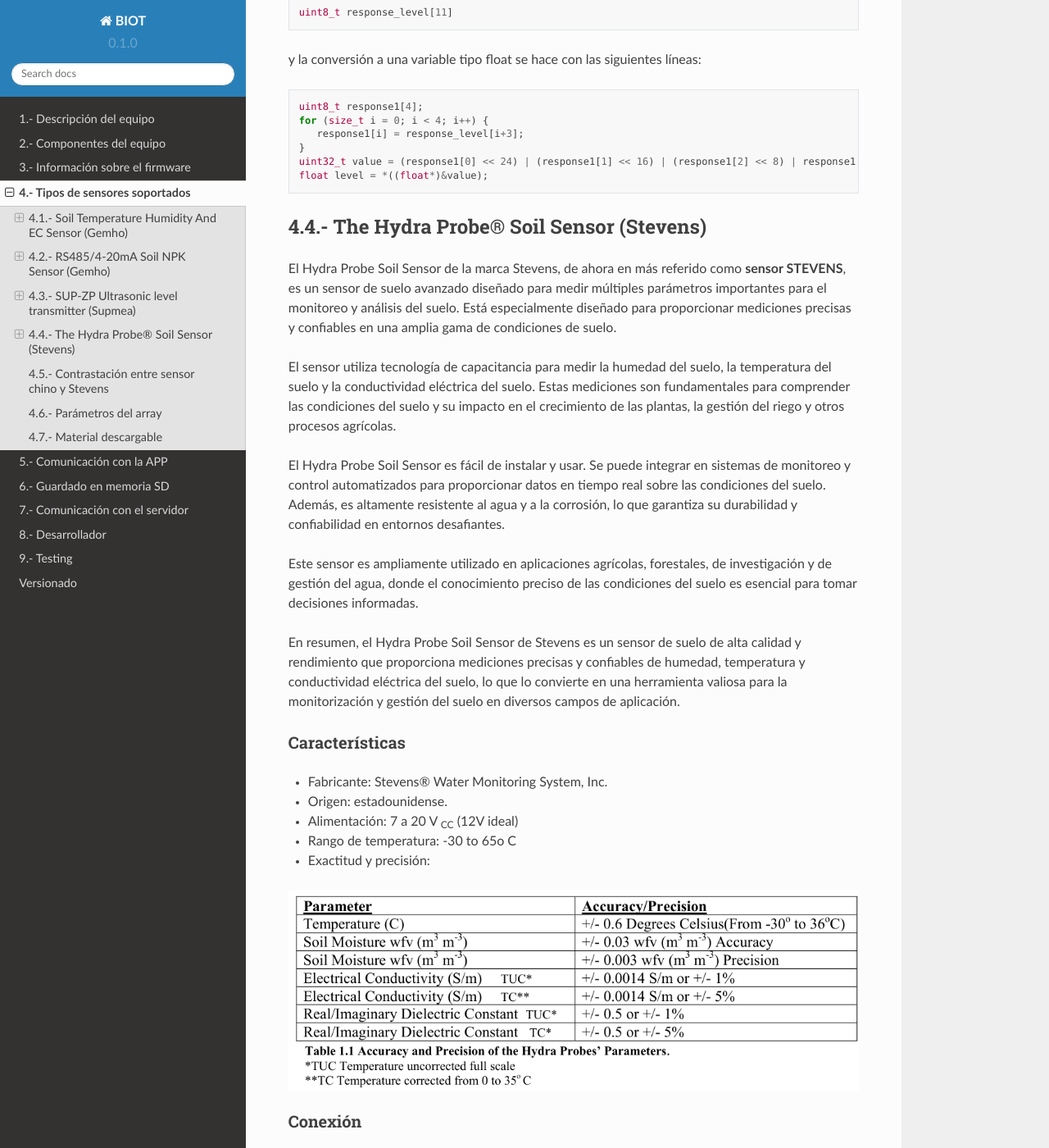
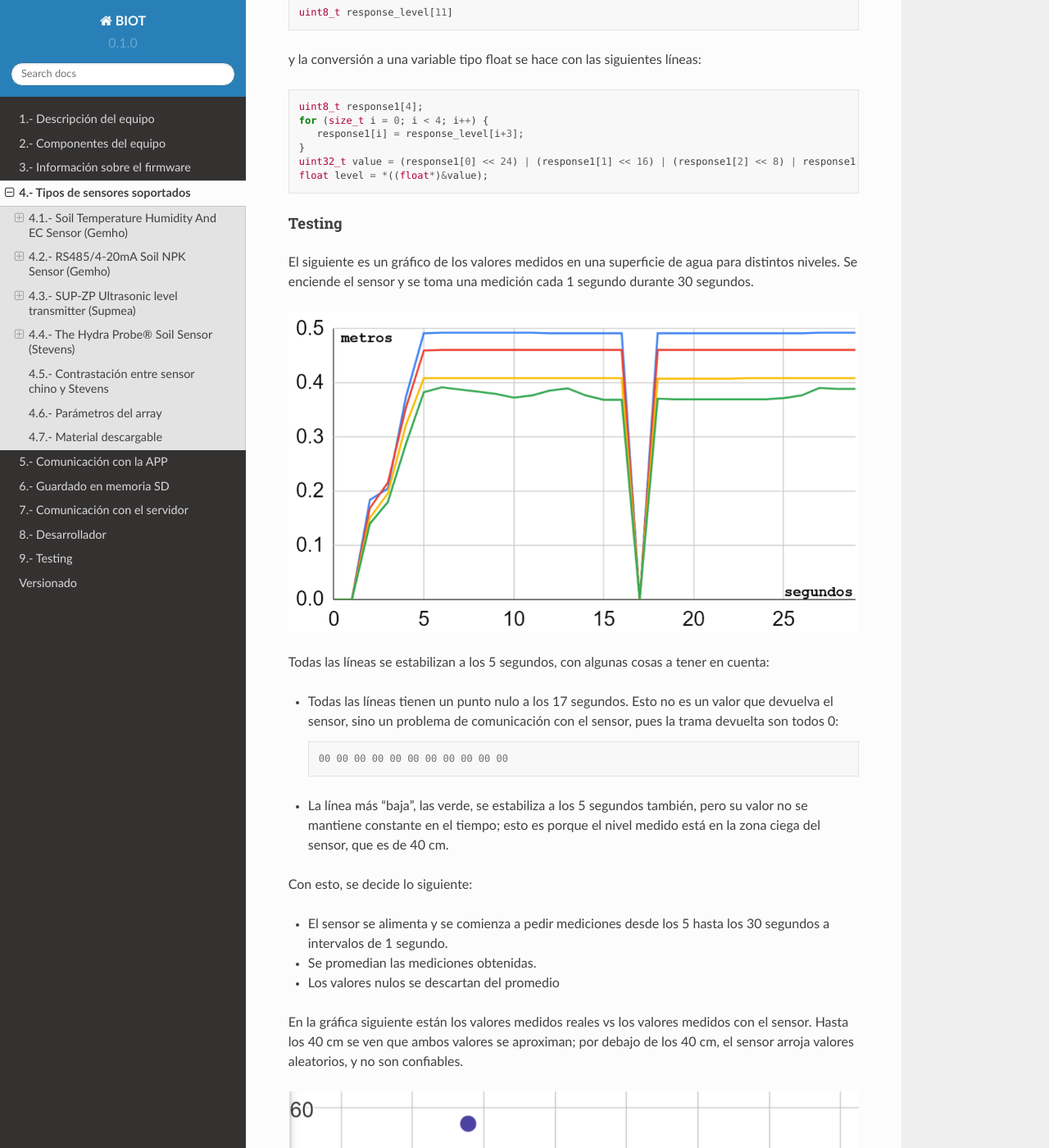
Before and after one commit to lianjosho/BIOT-docu, a Sphinx documentation site: the page built from docs/source/others/sensors.rst, in a window 1280 px wide and 1400 px high, scrolled down 7584 px. Shown: the whole window at 82% size. Built offline with Sphinx 7.4.7 and the Read the Docs theme 2.0.0, drawn with Linux system fonts in a browser that asks for light colours.

Commit message:
sensor de nivel gráficos

```diff
--- a/docs/source/others/sensors.rst
+++ b/docs/source/others/sensors.rst
@@ -359,6 +359,45 @@ y la conversión a una variable tipo float se hace con las siguientes líneas:
    uint32_t value = (response1[0] << 24) | (response1[1] << 16) | (response1[2] << 8) | response1[3];
    float level = *((float*)&value);
 
+Testing
+-------
+
+El siguiente es un gráfico de los valores medidos en una
+superficie de agua para distintos niveles. Se enciende el
+sensor y se toma una medición cada 1 segundo durante 30 segundos.
+
+.. image:: images/sensors_02_level_sensor_test_graph.png
+
+Todas las líneas se estabilizan a los 5 segundos, con algunas
+cosas a tener en cuenta:
+
+- Todas las líneas tienen un punto nulo a los 17 segundos. Esto no
+  es un valor que devuelva el sensor, sino un problema de
+  comunicación con el sensor, pues la trama devuelta son todos 0:
+
+  .. code-block:: console
+
+    00 00 00 00 00 00 00 00 00 00 00
+
+- La línea más "baja", las verde, se estabiliza a los 5 segundos
+  también, pero su valor no se mantiene constante en el tiempo;
+  esto es porque el nivel medido está en la zona ciega del sensor,
+  que es de 40 cm.
+
+Con esto, se decide lo siguiente:
+
+- El sensor se alimenta y se comienza a pedir mediciones desde los
+  5 hasta los 30 segundos a intervalos de 1 segundo.
+- Se promedian las mediciones obtenidas.
+- Los valores nulos se descartan del promedio
+
+En la gráfica siguiente están los valores medidos reales vs los
+valores medidos con el sensor. Hasta los 40 cm se ven que ambos
+valores se aproximan; por debajo de los 40 cm, el sensor arroja
+valores aleatorios, y no son confiables.
+
+.. image:: images/sensors_03_level_sensor_blind_zone.png
+
 The Hydra Probe® Soil Sensor (Stevens)
 **************************************
 
```
Also changed, not shown: docs/source/others/changelog.rst (+36 -1 lines), docs/source/others/images/sensors_02_level_sensor_test_graph.png (added), docs/source/others/images/sensors_03_level_sensor_blind_zone.png (added), 10 other files.
